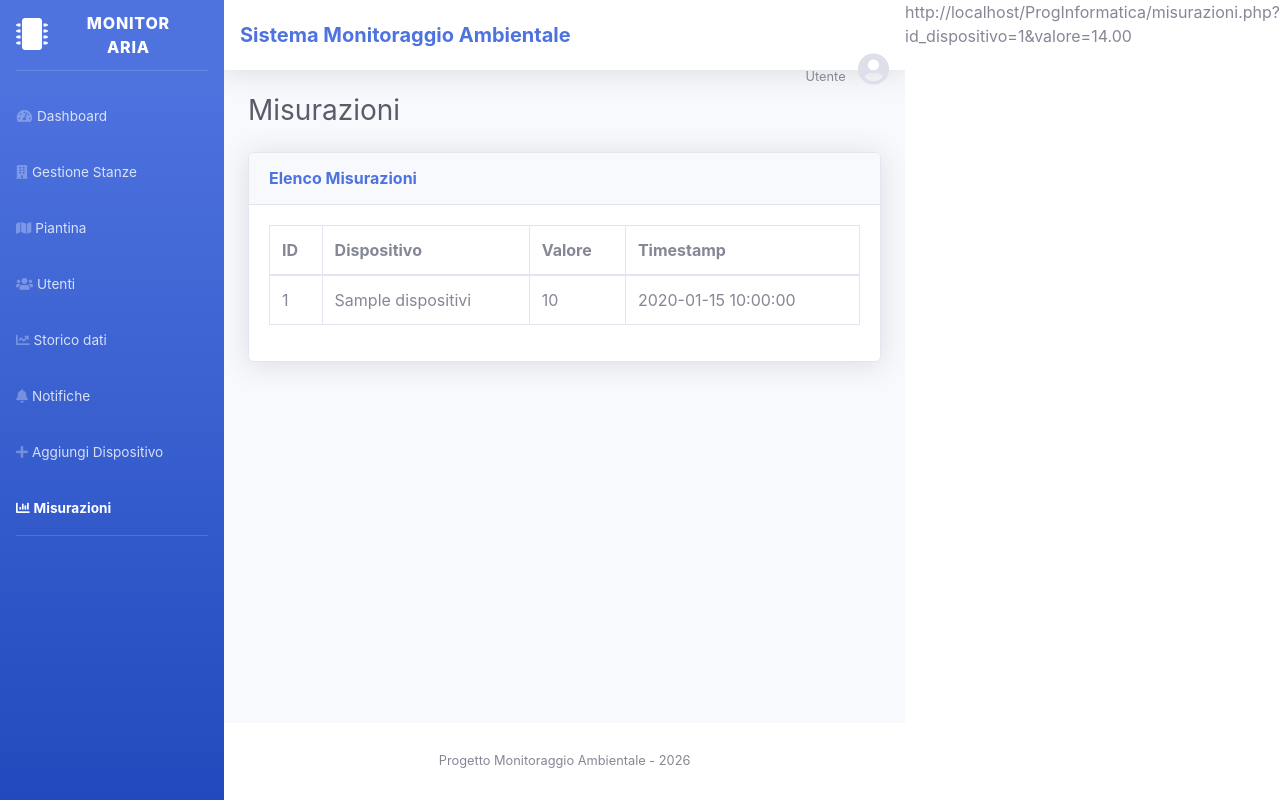
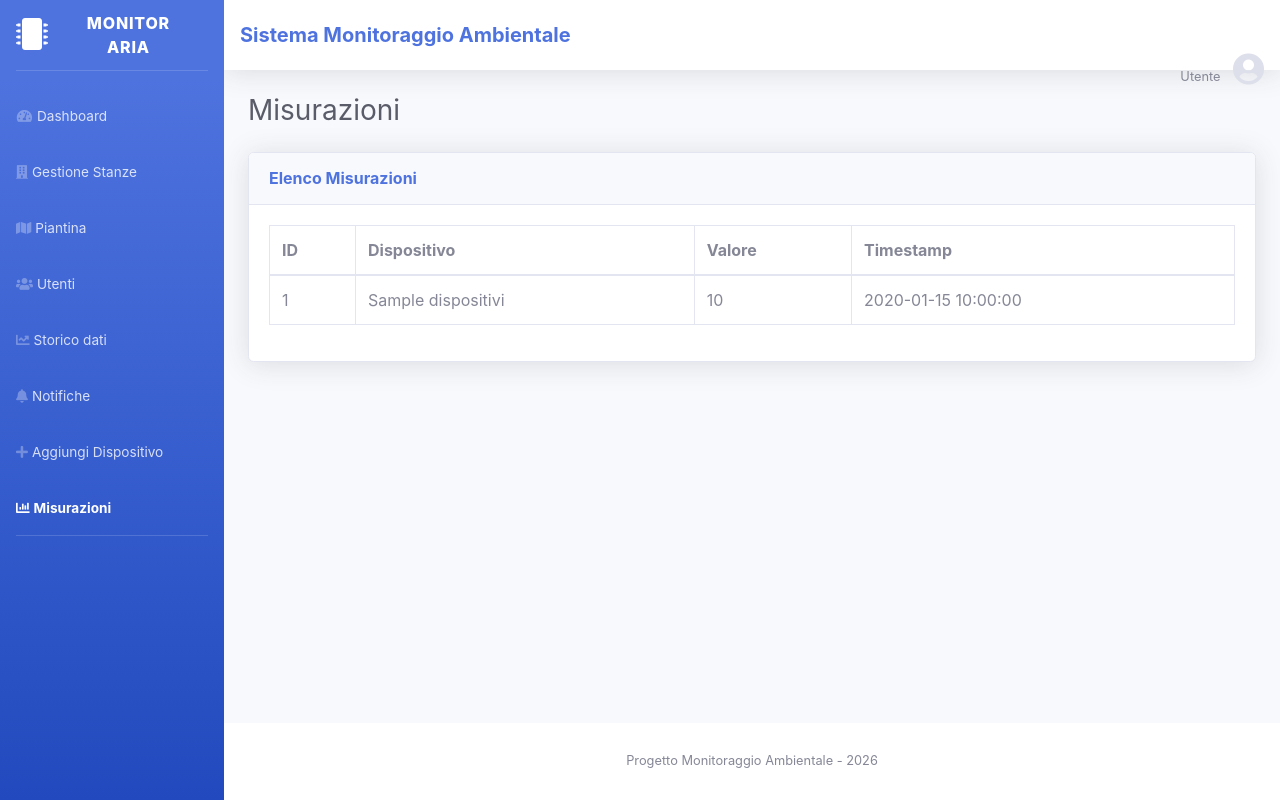
Before and after one commit to AlessandroScozzaro/ProgInformatica, a PHP site: page /misurazioni.php in a window 1280 px wide. Run offline with PHP 8.4, Linux system fonts and the light colour scheme; the visitor is signed in with stand-in values (Sample User, id 1); tables that the repository leaves empty or names only in its code hold one stand-in row (values such as "Sample post"); some libraries are stand-ins or nearby versions.

Commit message:
modifiche

```diff
--- a/misurazioni.php
+++ b/misurazioni.php
@@ -152,6 +152,3 @@ try {
 
 </body>
 </html>
-
-
-http://localhost/ProgInformatica/misurazioni.php?id_dispositivo=1&valore=14.00
```
Also changed, not shown: auth.php (line endings or trailing spaces).
